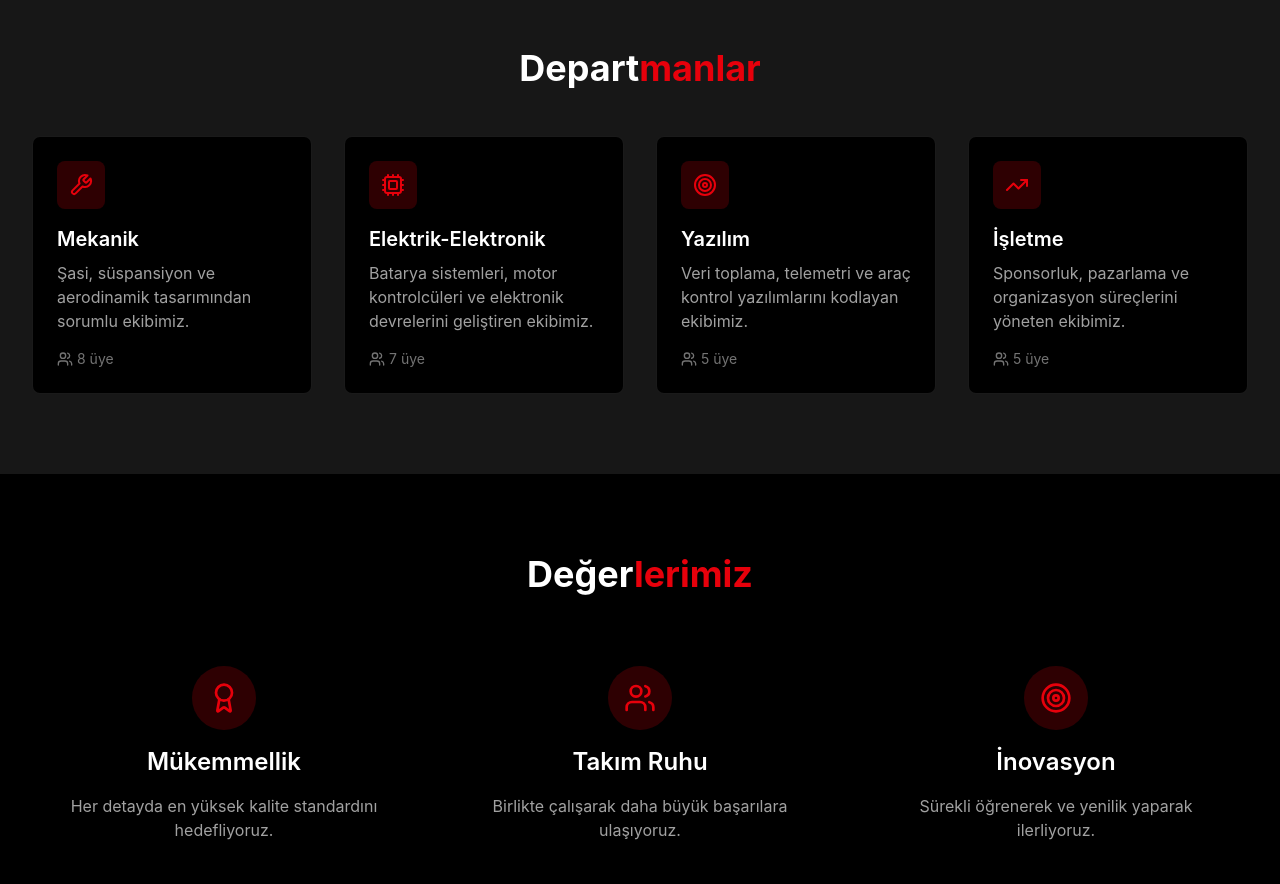
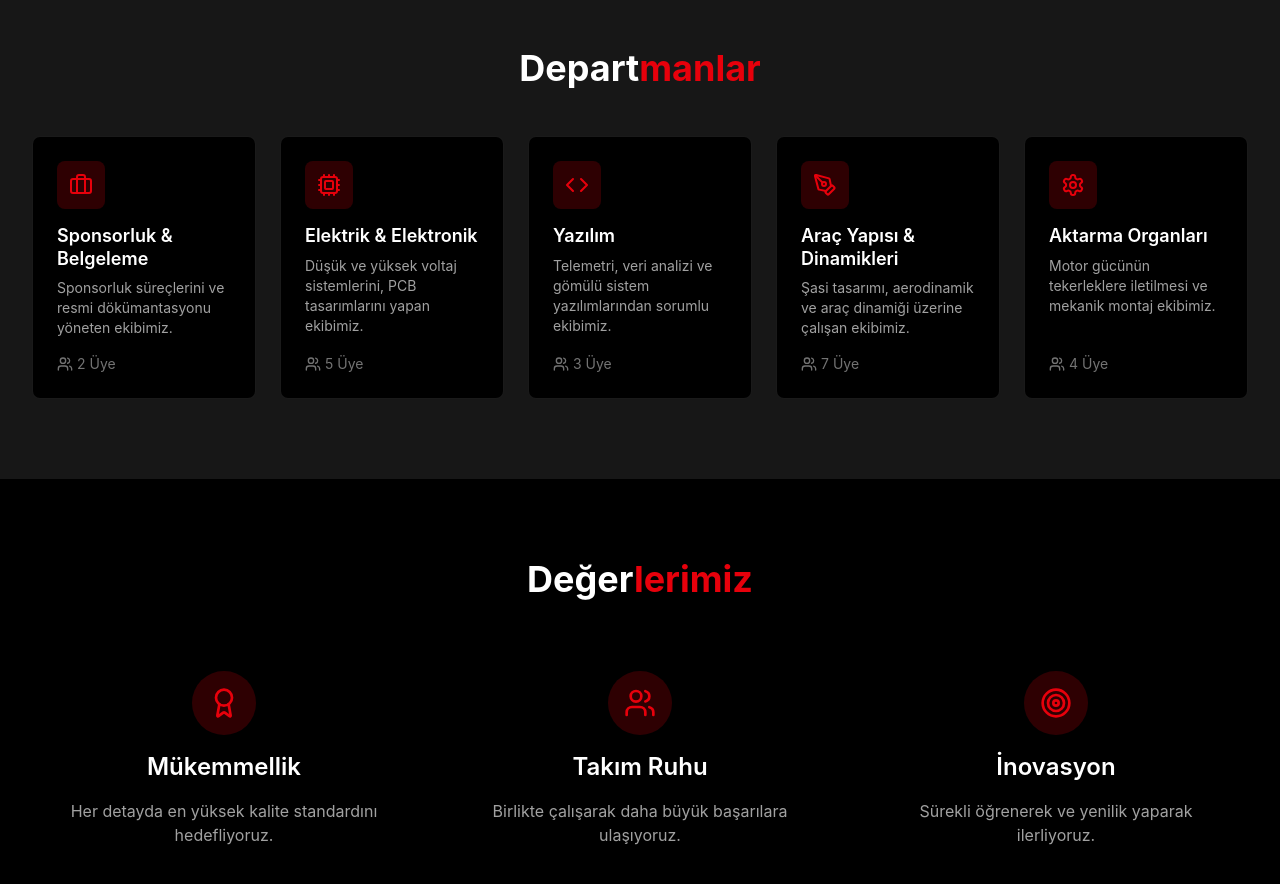
Before and after one commit to EOLO03/EMUFSC_Website, a React (Vite) app: page /takim in a window 1280 px wide. Shown: the part 1000-1884 px from the top of the page. Built offline with nearby package versions, Linux system fonts and the light colour scheme.

Commit message:
Refactor Team component for localization and icons
Updated team departments to include new icons and localized names/descriptions based on language context.

```diff
--- a/src/app/pages/Team.tsx
+++ b/src/app/pages/Team.tsx
@@ -1,34 +1,51 @@
-import { Users, Wrench, Cpu, TrendingUp, Award, Target } from "lucide-react";
+import { Users, Wrench, Cpu, Code, PenTool, Settings, Briefcase, Award, Target } from "lucide-react";
 import { ImageWithFallback } from "../components/figma/ImageWithFallback";
 import { useLanguage } from "../contexts/LanguageContext";
 
 export function Team() {
-  const { t } = useLanguage();
+  const { t, language } = useLanguage();
 
+  // Senin gönderdiğin şemaya göre güncellenen 5 departman
   const departments = [
     {
-      name: t("team.dept.mechanical"),
-      icon: Wrench,
-      description: t("team.dept.mechanical.desc"),
-      members: 8,
+      name: language === 'tr' ? 'Sponsorluk & Belgeleme' : 'Sponsorships & Documentation',
+      icon: Briefcase,
+      description: language === 'tr'
+        ? 'Sponsorluk süreçlerini ve resmi dökümantasyonu yöneten ekibimiz.'
+        : 'Our team managing sponsorship processes and official documentation.',
+      members: 2,
     },
     {
-      name: t("team.dept.electrical"),
+      name: language === 'tr' ? 'Elektrik & Elektronik' : 'Electrical & Electronics',
       icon: Cpu,
-      description: t("team.dept.electrical.desc"),
+      description: language === 'tr'
+        ? 'Düşük ve yüksek voltaj sistemlerini, PCB tasarımlarını yapan ekibimiz.'
+        : 'Our team working on low/high voltage systems and PCB designs.',
+      members: 5,
+    },
+    {
+      name: language === 'tr' ? 'Yazılım' : 'Software',
+      icon: Code,
+      description: language === 'tr'
+        ? 'Telemetri, veri analizi ve gömülü sistem yazılımlarından sorumlu ekibimiz.'
+        : 'Our team responsible for telemetry, data analysis, and embedded software.',
+      members: 3,
+    },
+    {
+      name: language === 'tr' ? 'Araç Yapısı & Dinamikleri' : 'Car Structure & Dynamics',
+      icon: PenTool,
+      description: language === 'tr'
+        ? 'Şasi tasarımı, aerodinamik ve araç dinamiği üzerine çalışan ekibimiz.'
+        : 'Our team working on chassis design, aerodynamics, and vehicle dynamics.',
       members: 7,
     },
     {
-      name: t("team.dept.software"),
-      icon: Target,
-      description: t("team.dept.software.desc"),
-      members: 5,
-    },
-    {
-      name: t("team.dept.business"),
-      icon: TrendingUp,
-      description: t("team.dept.business.desc"),
-      members: 5,
+      name: language === 'tr' ? 'Aktarma Organları' : 'Drivetrain',
+      icon: Settings,
+      description: language === 'tr'
+        ? 'Motor gücünün tekerleklere iletilmesi ve mekanik montaj ekibimiz.'
+        : 'Our team focusing on power transmission and mechanical assembly.',
+      members: 4,
     },
   ];
 
@@ -56,7 +73,7 @@ export function Team() {
       <section className="relative h-[60vh] flex items-center justify-center overflow-hidden">
         <div className="absolute inset-0">
           <ImageWithFallback
-            src="https://images.unsplash.com/photo-1580835921597-91c6b459c917?crop=entropy&cs=tinysrgb&fit=max&fm=jpg&ixid=M3w3Nzg4Nzd8MHwxfHNlYXJjaHwxfHxlbmdpbmVlcmluZyUyMHRlYW0lMjB3b3Jrc2hvcHxlbnwxfHx8fDE3NzI5OTQ3MzR8MA&ixlib=rb-4.1.0&q=80&w=1080&utm_source=figma&utm_medium=referral"
+            src="https://images.unsplash.com/photo-1580835921597-91c6b459c917?crop=entropy&cs=tinysrgb&fit=max&fm=jpg&ixid=M3w3Nzg4Nzd8MHwxfHNlYXJjaHwxfHxlbmdpbmVlcmluZyUyMHRlYW0lMjB3b3Jrc2hvcHxlbnwxfHx8fDE3NzI5OTQ3MzR8MA&ixlib=rb-4.1.0&q=80&w=1080"
             alt="Team"
             className="w-full h-full object-cover"
           />
@@ -79,15 +96,9 @@ export function Team() {
             <h2 className="text-4xl font-bold mb-6">
               {t("team.story.title")}<span className="text-red-600">{t("team.story.titleHighlight")}</span>
             </h2>
-            <p className="text-neutral-300 mb-4">
-              {t("team.story.p1")}
-            </p>
-            <p className="text-neutral-300 mb-4">
-              {t("team.story.p2")}
-            </p>
-            <p className="text-neutral-300">
-              {t("team.story.p3")}
-            </p>
+            <p className="text-neutral-300 mb-4">{t("team.story.p1")}</p>
+            <p className="text-neutral-300 mb-4">{t("team.story.p2")}</p>
+            <p className="text-neutral-300">{t("team.story.p3")}</p>
           </div>
         </div>
       </section>
@@ -98,20 +109,23 @@ export function Team() {
           <h2 className="text-4xl font-bold mb-12 text-center">
             {t("team.departments.title")}<span className="text-red-600">{t("team.departments.titleHighlight")}</span>
           </h2>
-          <div className="grid grid-cols-1 md:grid-cols-2 lg:grid-cols-4 gap-8">
+          {/* Departmanları yan yana 5'li sığdırmak için grid ayarını güncelledim */}
+          <div className="grid grid-cols-1 md:grid-cols-3 lg:grid-cols-5 gap-6">
             {departments.map((dept, index) => (
               <div
                 key={index}
-                className="bg-black border border-white/10 rounded-lg p-6 hover:border-red-600 transition-colors"
+                className="bg-black border border-white/10 rounded-lg p-6 hover:border-red-600 transition-colors flex flex-col justify-between"
               >
-                <div className="inline-flex items-center justify-center w-12 h-12 bg-red-600/20 rounded-lg mb-4">
-                  <dept.icon className="h-6 w-6 text-red-600" />
+                <div>
+                  <div className="inline-flex items-center justify-center w-12 h-12 bg-red-600/20 rounded-lg mb-4">
+                    <dept.icon className="h-6 w-6 text-red-600" />
+                  </div>
+                  <h3 className="text-lg font-semibold mb-2 leading-tight">{dept.name}</h3>
+                  <p className="text-neutral-400 text-sm mb-4">{dept.description}</p>
                 </div>
-                <h3 className="text-xl font-semibold mb-2">{dept.name}</h3>
-                <p className="text-neutral-400 mb-4">{dept.description}</p>
                 <div className="flex items-center text-sm text-neutral-500">
                   <Users className="h-4 w-4 mr-1" />
-                  {dept.members} {t("team.dept.members")}
+                  {dept.members} {language === 'tr' ? 'Üye' : 'Members'}
                 </div>
               </div>
             ))}
@@ -156,8 +170,11 @@ export function Team() {
               >
                 {t("team.join.cta1")}
               </a>
+              {/* APPLICATION BUTONU BURASI - Liderinin form linkini buraya bağladım */}
               <a
-                href="#"
+                href="https://docs.google.com/forms/d/e/1FAIpQLSehDRov0lOZypwVmEm_BqfLoN24S6BM32PRe3XIkZ4xbODgtg/viewform?usp=dialog"
+                target="_blank"
+                rel="noopener noreferrer"
                 className="inline-flex items-center justify-center px-8 py-3 border border-white text-white rounded-lg hover:bg-white/10 transition-colors"
               >
                 {t("team.join.cta2")}
```
